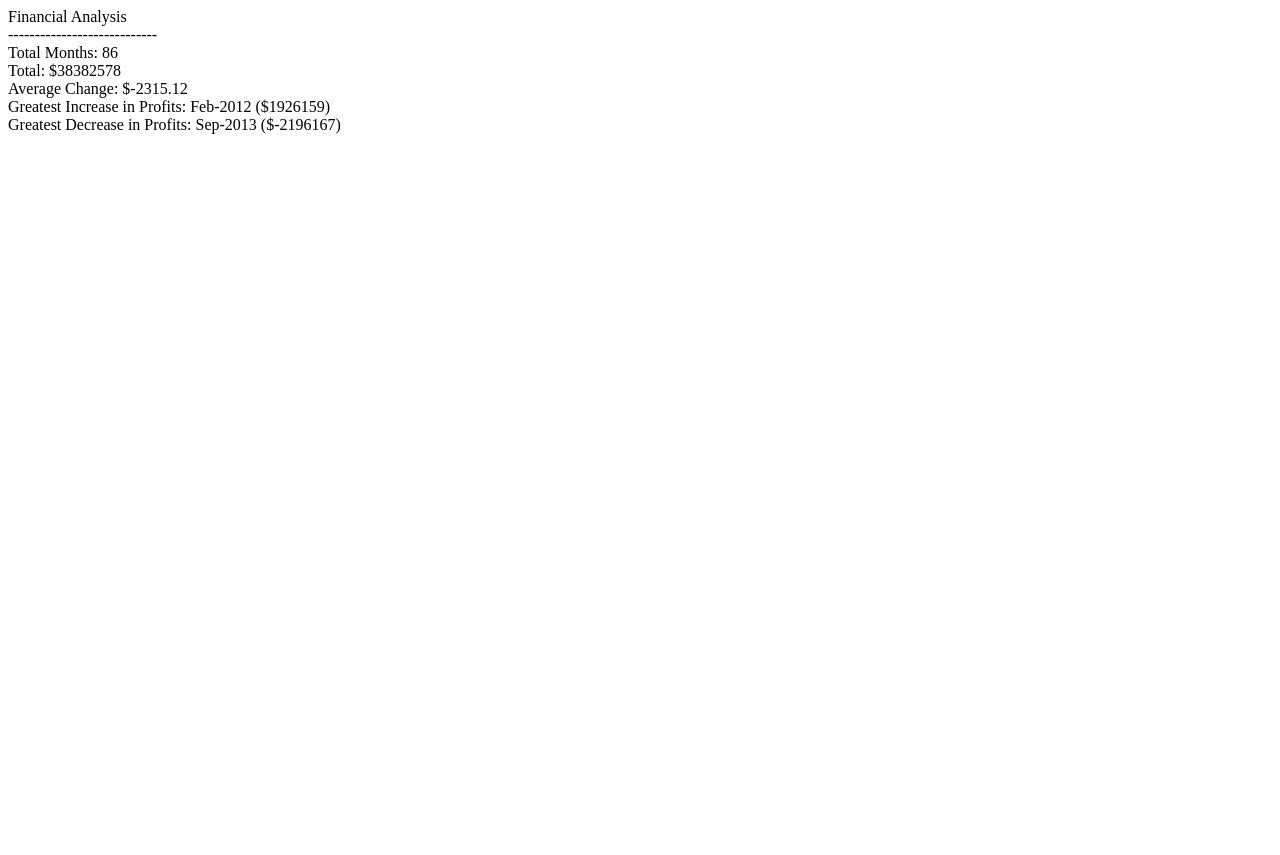
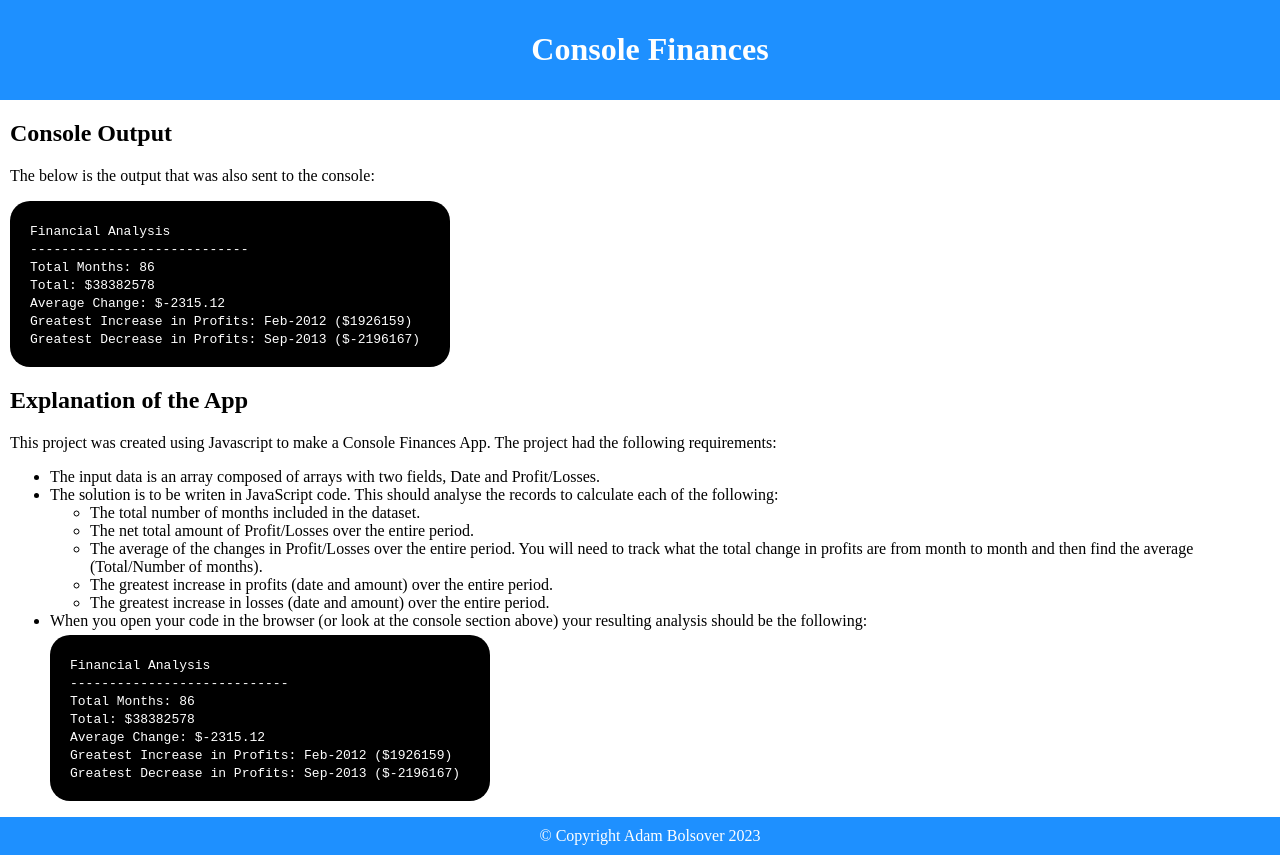
Before and after one commit to bowseruk/console-finances, a plain HTML site: page index.html in a window 1280 px wide. Before the commit the page ends 800 px from the top, so only its background shows below. Drawn offline with Linux system fonts and the light colour scheme.

Commit message:
Added a front page to the app

```diff
--- /dev/null
+++ b/assets/css/styles.css
@@ -0,0 +1,52 @@
+/* The body margin is removed so that the header goes to the edge */
+body {
+    margin: 0;
+}
+/* The header and main are moved for readability */
+main {
+    margin-left: 10px;
+}
+
+/* header */
+/* The footer styling */
+header, footer {
+    background-color: dodgerblue;
+    color: white;
+    text-align: center;
+    padding: 10px;
+    width: 100%;
+}
+/* This creates the console effect */
+.console {
+    background-color: black;
+    color: white;
+    border-radius: 20px;
+    padding: 20px;
+    width: 400px;
+    margin: 5px 0;
+}
+
+.console samp {
+    width: auto;
+    height: 20px;
+}
+/* The margin */
+footer {
+    margin: 10px 0 -20px 0;
+}
+
+footer span {
+    margin: 0 auto;
+}
+/* Stop the snippet from overflowing */
+@media screen and (max-width: 500px) and (min-width: 400px) {
+    .console {
+        width: 300px;
+    }
+}
+
+@media screen and (max-width: 400px) {
+    .console {
+        width: 200px;
+    }
+}
--- a/index.html
+++ b/index.html
@@ -1,13 +1,56 @@
 <!DOCTYPE html>
 <html lang="en-gb">
+
 <head>
   <meta charset="UTF-8">
   <meta http-equiv="X-UA-Compatible" content="IE=edge">
   <meta name="viewport" content="width=device-width, initial-scale=1.0">
   <title>M4 Challenge</title>
+  <!-- Custom css -->
+  <link rel="stylesheet" href="assets/css/styles.css">
 </head>
+
 <body>
-  <div id="result"></div>
+  <header>
+    <h1>Console Finances</h1>
+  </header>
+  <main>
+    <h2>Console Output</h2>
+    <p>The below is the output that was also sent to the console:</p>
+    <div class="console"><samp id="result"></samp></div>
+    <h2>Explanation of the App</h2>
+    <p>This project was created using Javascript to make a Console Finances App. The project had the following
+      requirements:</p>
+    <ul>
+      <li>The input data is an array composed of arrays with two fields, Date and Profit/Losses.</li>
+      <li>The solution is to be writen in JavaScript code. This should analyse the records to calculate each of the
+        following:</li>
+      <ul>
+        <li>The total number of months included in the dataset.</li>
+        <li>The net total amount of Profit/Losses over the entire period.</li>
+        <li>The average of the changes in Profit/Losses over the entire period. You will need to track what the total
+          change in profits are from month to month and then find the average (Total/Number of months).</li>
+        <li>The greatest increase in profits (date and amount) over the entire period.</li>
+        <li>The greatest increase in losses (date and amount) over the entire period.</li>
+      </ul>
+      <li>When you open your code in the browser (or look at the console section above) your resulting analysis should be the following:<br />
+        <div class="console"><samp>
+Financial Analysis<br />
+----------------------------<br />
+Total Months: 86<br />
+Total: $38382578<br />
+Average Change: $-2315.12<br />
+Greatest Increase in Profits: Feb-2012 ($1926159)<br />
+Greatest Decrease in Profits: Sep-2013 ($-2196167)<br />
+        </samp></div>
+
+      </li>
+    </ul>
+  </main>
+  <footer>
+    <span>&copy; Copyright Adam Bolsover 2023</span>
+  </footer>
   <script src="assets/scripts/index.js"></script>
 </body>
+
 </html>
```
Also changed, not shown: 1 other file.
